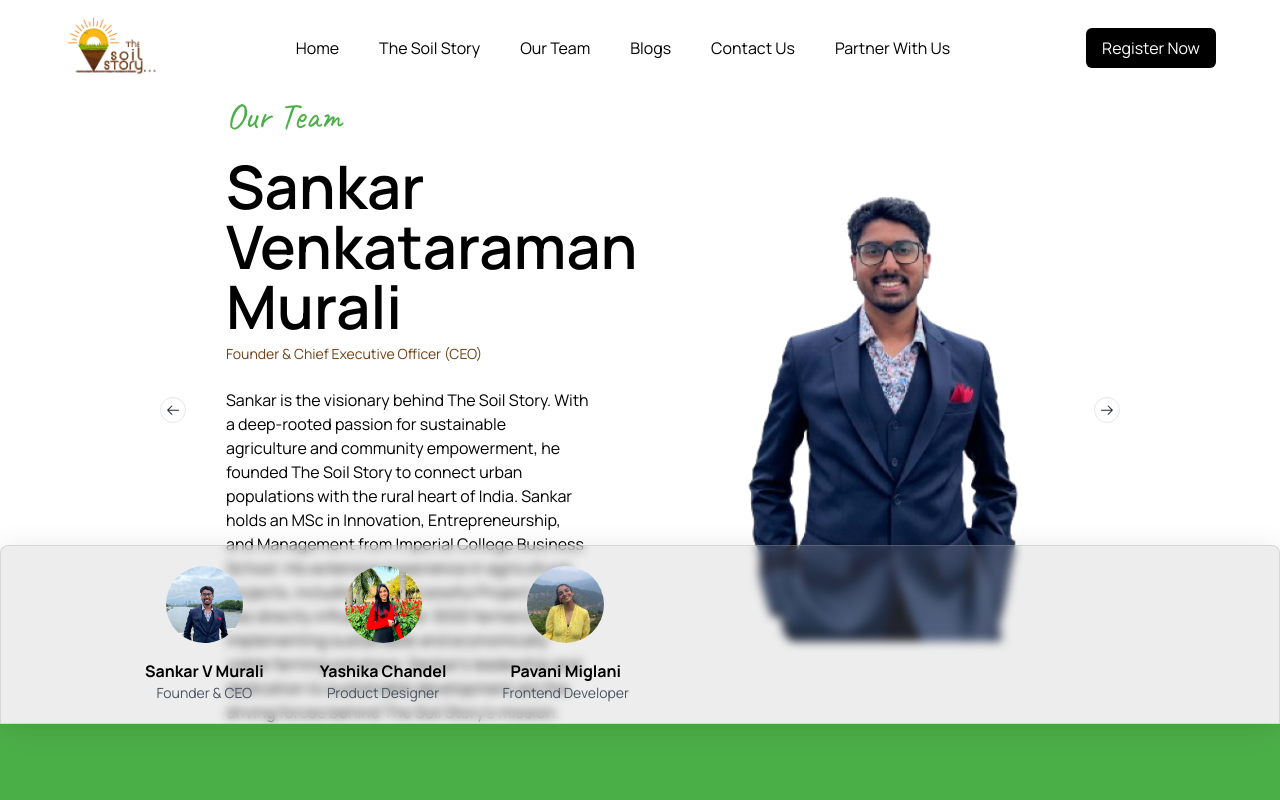
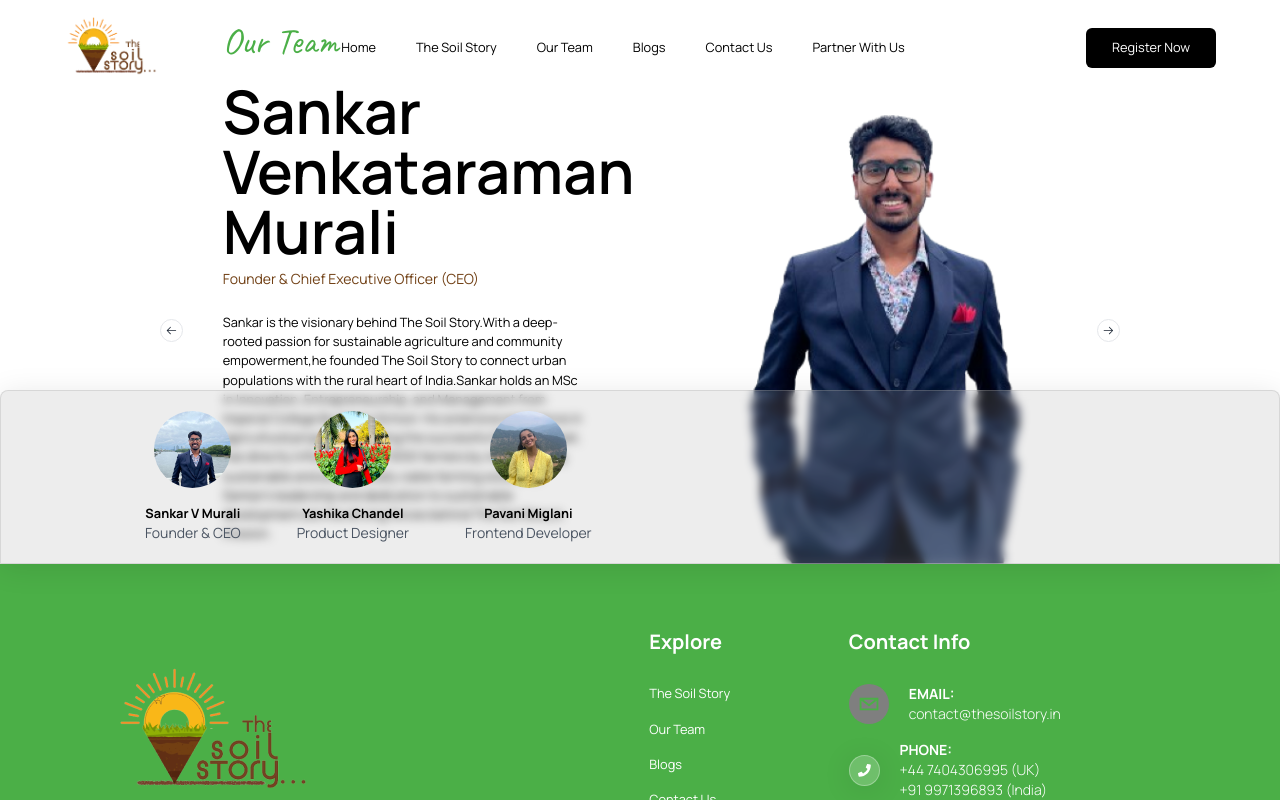
Before and after one commit to celestialeo/thesoilstory, a React (Vite) app: page /team in a window 1280 px wide. Shown: the top 800 px of the page. Built offline with nearby package versions, Linux system fonts and the light colour scheme.

Commit message:
font edit

```diff
--- a/src/App.css
+++ b/src/App.css
@@ -4,7 +4,7 @@
 body {
   font-family: "Manrope", sans-serif;
   font-optical-sizing: auto;
-  font-size: 1rem;
+  font-size: 0.8rem;
 }
 
 .glassEffect {
@@ -130,7 +130,7 @@ body {
 .team-header {
   flex: 1;
   text-align: center;
-  margin-bottom: 5rem; /* Added margin to push footer down */
+  margin-bottom: 7rem; /* Added margin to push footer down */
 }
 
 .team-header h3 {
@@ -138,7 +138,7 @@ body {
   color: #4BAF47;
   font-size: 1.5rem;
   margin-bottom: 1.25rem;
-  margin-top: -80px; /* Added negative margin to move up */
+  margin-top: -120px;
 }
 
 .team-header h1 {
--- a/src/components/Team/Team.jsx
+++ b/src/components/Team/Team.jsx
@@ -9,7 +9,6 @@ import { useState } from "react";
 import { GoArrowLeft } from "react-icons/go";
 import { GoArrowRight } from "react-icons/go";
 import Navbar from "../Navbar/Navbar";
-
 function Team() {
   const TeamData = [
     {
@@ -17,8 +16,7 @@ function Team() {
       shortName: "Sankar V Murali",
       tag: "Founder & Chief Executive Officer (CEO)",
       shortTag: "Founder & CEO",
-      about:
-        "Sankar is the visionary behind The Soil Story. With a deep-rooted passion for sustainable agriculture and community empowerment, he founded The Soil Story to connect urban populations with the rural heart of India. Sankar holds an MSc in Innovation, Entrepreneurship, and Management from Imperial College Business School. His extensive experience in agricultural projects, including the successful Project Zaraat, has directly influenced over 3000 farmers by implementing sustainable and economically viable farming solutions. Sankar's leadership and dedication to sustainable development are the driving forces behind The Soil Story's mission.",
+      about: "Sankar is the visionary behind The Soil Story.With a deep-rooted passion for sustainable agriculture and community empowerment,he founded The Soil Story to connect urban populations with the rural heart of India.Sankar holds an MSc in Innovation, Entrepreneurship, and Management from Imperial College Business School. His extensive experience in agricultural projects, including the successful Project Zaraat, has directly influenced over 3000 farmers by implementing sustainable and economically viable farming solutions. Sankar's leadership and dedication to sustainable development are the driving forces behind The Soil Story's mission.",
       image: img1,
       avatar: img6,
     },
@@ -27,8 +25,7 @@ function Team() {
       shortName: "Yashika Chandel",
       tag: "Product  Designer",
       shortTag: "Product  Designer",
-      about:
-        "Yashika Chandel is the creative force behind The Soil Story. It was her role as the Media and Outreach Head at Project Zaraat that truly shaped her path. In this capacity, she led initiatives to reduce post-harvest losses and promote entrepreneurship among small and marginal farmers, a role that deepened her connection to agriculture and sparked her passion for design. Her leadership and dedication to user-centred design form the bedrock of the company's mission to revolutionize agriculture through technology. Beyond her work with The Soil Story, Yashika is a full-time UX designer, channeling her expertise into creating solutions that streamline and enrich user experiences.",
+      about: "Yashika Chandel is the creative force behind The Soil Story. It was her role as the Media and Outreach Head at Project Zaraat that truly shaped her path. In this capacity, she led initiatives to reduce post-harvest losses and promote entrepreneurship among small and marginal farmers, a role that deepened her connection to agriculture and sparked her passion for design. Her leadership and dedication to user-centred design form the bedrock of the company's mission to revolutionize agriculture through technology. Beyond her work with The Soil Story, Yashika is a full-time UX designer, channeling her expertise into creating solutions that streamline and enrich user experiences.",
       image: img2,
       avatar: img5,
     },
@@ -37,8 +34,7 @@ function Team() {
       shortName: "Pavani Miglani",
       tag: "Frontend  Developer",
       shortTag: "Frontend  Developer",
-      about:
-        "Pavani Miglani is the technical backbone of The Soil Story. Her journey began as the Head of Research and Development at Project Zaraat, where she led groundbreaking initiatives to mitigate post-harvest losses and empower small and marginal farmers through innovative solutions. Currently, Pavani excels as a Full-Stack Developer in her full-time role, mastering both frontend and backend technologies. At The Soil Story, she channels her extensive technical expertise into creating seamless, responsive, and user-friendly web interfaces. Her dedication to technical excellence and user-centric design drives our mission to revolutionize agriculture through cutting-edge technology.",
+      about: "Pavani Miglani is the technical backbone of The Soil Story. Her journey began as the Head of Research and Development at Project Zaraat, where she led groundbreaking initiatives to mitigate post-harvest losses and empower small and marginal farmers through innovative solutions. Currently, Pavani excels as a Full-Stack Developer in her full-time role, mastering both frontend and backend technologies. At The Soil Story, she channels her extensive technical expertise into creating seamless, responsive, and user-friendly web interfaces. Her dedication to technical excellence and user-centric design drives our mission to revolutionize agriculture through cutting-edge technology.",
       image: img3,
       avatar: img4,
     },
@@ -58,45 +54,52 @@ function Team() {
     <>
       <div className="w-full h-full relative">
         <Header text="white" />
-        <div className="flex flex-col md:flex-row justify-between px-4 md:px-40 items-center gap-10">
+        <div className="flex justify-between px-40  items-center gap-10">
           <button
-            className="hover:bg-gray-400 text-gray-800 font-bold rounded-full p-1 border"
+            className=" hover:bg-gray-400 text-gray-800 font-bold rounded-full p-1 border "
             onClick={handlePrevious}
           >
             <GoArrowLeft />
           </button>
-          <div className="w-full mt-4 md:mt-0 text-center md:text-left">
-            <h3 style={{ fontFamily: "Caveat" }} className="text-[#4BAF47] text-4xl mb-5">
+          <div className="w-full mt-[-10%]">
+            <h3
+              style={{ fontFamily: "Caveat" }}
+              className="text-[#4BAF47] text-4xl mb-5"
+            >
               Our Team
             </h3>
-            <h1 className="text-3xl md:text-6xl font-semibold mb-2">
+            <h1 className="text-6xl font-semibold mb-2">
               {TeamData[current]?.name}
             </h1>
             <h6 className="text-sm text-[#714015]">{TeamData[current]?.tag}</h6>
-            <p className="w-full md:w-[80%] mt-6">{TeamData[current]?.about}</p>
+            <p className="w-[80%] mt-6">{TeamData[current]?.about}</p>
           </div>
-          <div className="w-40 md:w-auto">
-            <img src={TeamData[current]?.image} className="w-full h-auto" alt={TeamData[current]?.name} />
+          <div>
+            <img src={TeamData[current]?.image} />
           </div>
           <button
-            className="hover:bg-gray-400 text-gray-800 font-bold rounded-full p-1 border"
+            className=" hover:bg-gray-400 text-gray-800 font-bold rounded-full p-1 border"
             onClick={handleNext}
           >
             <GoArrowRight />
           </button>
         </div>
-        <div className="flex justify-start z-10 py-5 glassEffect2 absolute bottom-0 w-full rounded-none rounded-t-lg px-4 md:px-36 gap-4 md:gap-14">
-          {TeamData.map((data, idx) => (
-            <div className="text-center hover:scale-[1.1]" key={idx}>
-              <img
-                src={data.avatar}
-                alt={data.shortName}
-                className="mx-auto rounded-full w-16 md:w-[77px]"
-              />
-              <div className="font-bold mt-4">{data.shortName}</div>
-              <div className="text-gray-600 text-sm">{data.shortTag}</div>
-            </div>
-          ))}
+        <div className="flex justify-start z-10 py-5 glassEffect2 absolute bottom-0 w-full rounded-none rounded-t-lg px-36 gap-14">
+          {TeamData?.map((data, idx) => {
+            return (
+              <>
+                <div className="text-center hover:scale-[1.1] " key={idx}>
+                  <img
+                    src={data?.avatar}
+                    alt={data?.shortName}
+                    className="mx-auto rounded-full w-[77px]"
+                  />
+                  <div className="font-bold mt-4">{data?.shortName}</div>
+                  <div className="text-gray-600 text-sm">{data?.shortTag}</div>
+                </div>
+              </>
+            );
+          })}
         </div>
       </div>
       <Navbar />
```
